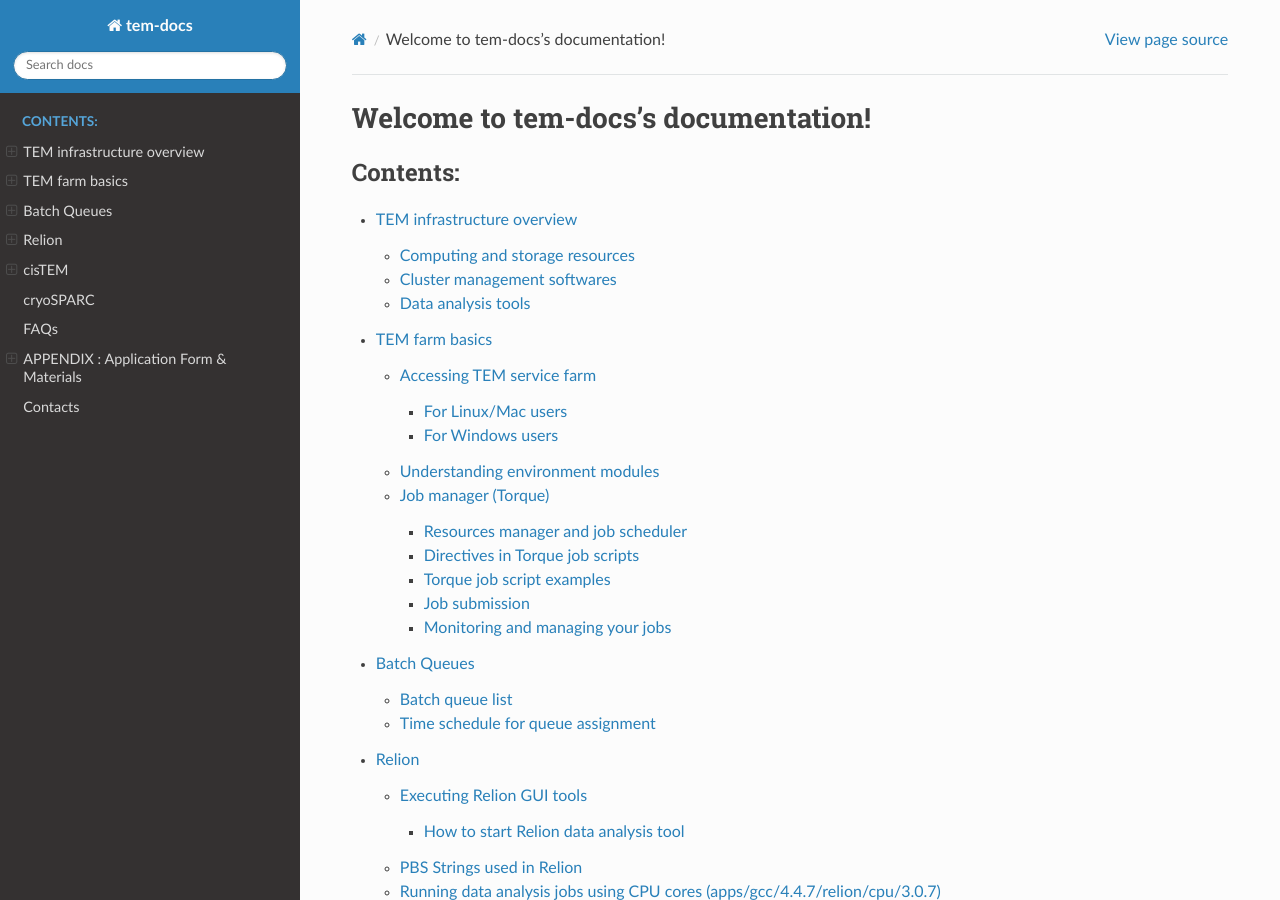
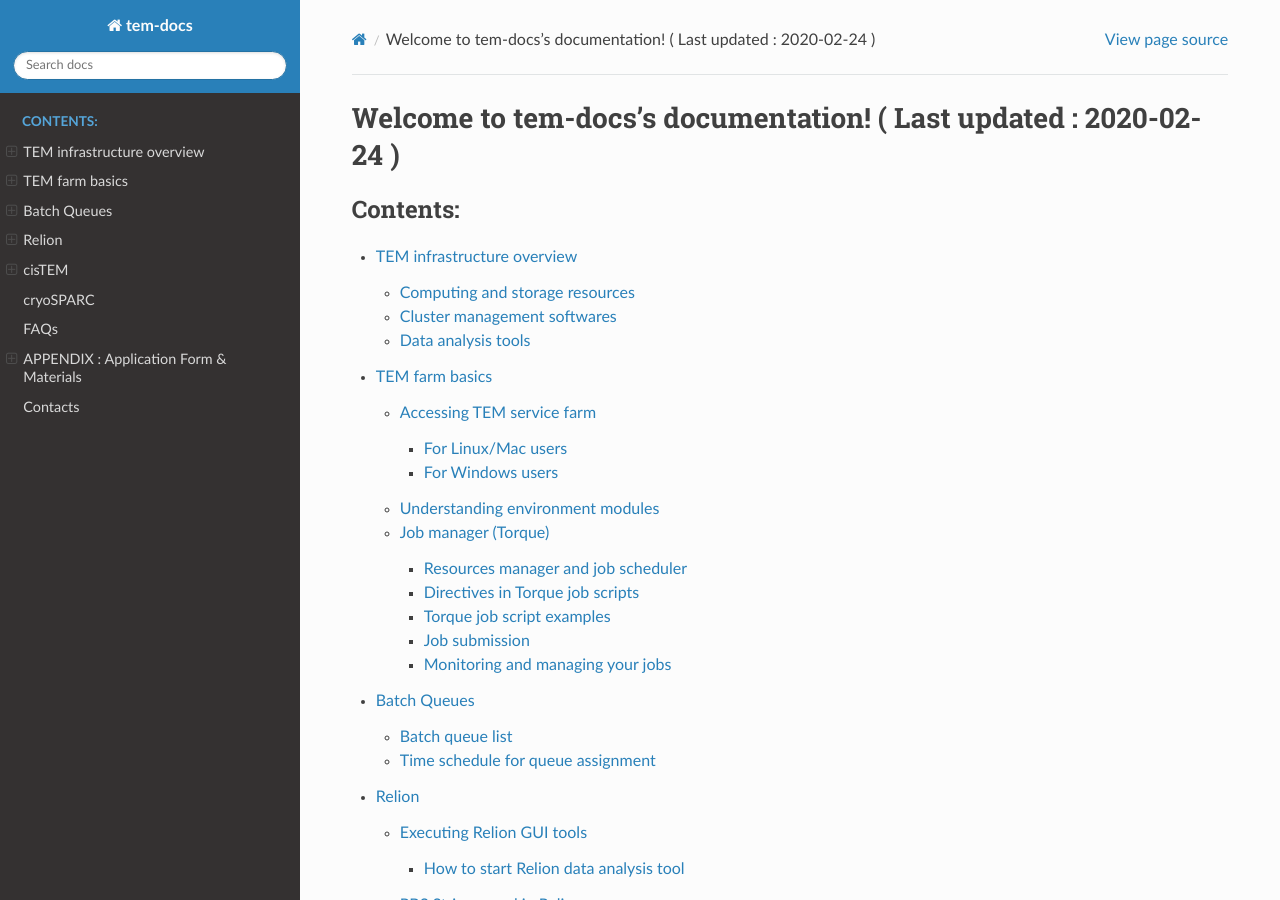
Before and after one commit to junglok/tem-docs, a Sphinx documentation site: the page built from docs/index.rst, in a window 1280 px wide and 900 px high. Built offline with Sphinx 7.4.7 and the Read the Docs theme 2.0.0, drawn with Linux system fonts in a browser that asks for light colours.

```diff
--- a/docs/index.rst
+++ b/docs/index.rst
@@ -3,8 +3,8 @@
    You can adapt this file completely to your liking, but it should at least
    contain the root `toctree` directive.
 
-Welcome to tem-docs's documentation!
-====================================
+Welcome to tem-docs's documentation! ( Last updated : 2020-02-24 )
+==================================================================
 
 .. toctree::
    :maxdepth: 3
```
